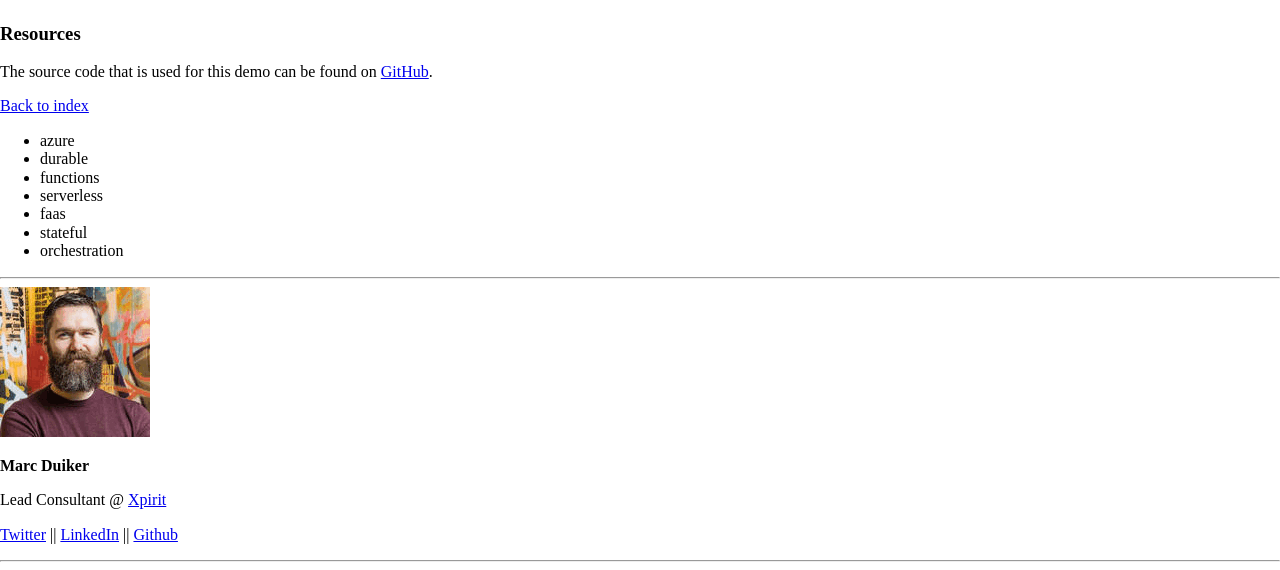
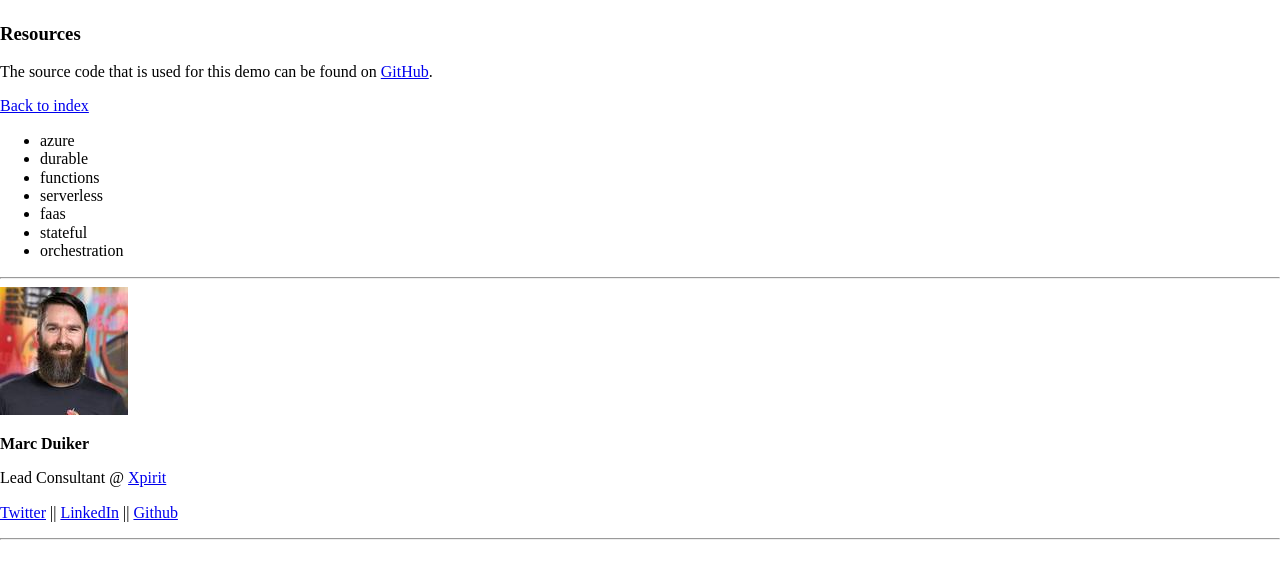
Before and after one commit to marcduiker/marcduiker.github.io, a Jekyll site: the page built from _posts/2018-03-06-durable-functions-youtube-part3.md, in a window 1280 px wide. Shown: the part 701-1271 px from the top of the page. Built offline with Jekyll 4.4.1, drawn with Linux system fonts in a browser that asks for light colours; nearby versions of some CDN libraries; after the commit the page ends 1249 px from its top, so only the background shows below that.

Commit message:
Updated profile image/icons

```diff
--- a/_includes/footer.html
+++ b/_includes/footer.html
@@ -6,7 +6,7 @@
     </div>
     <div class="row">
       <div class="one-half column">
-        <img src="{{ site.url }}/assets/MarcDuiker100px.png" alt="Marc Duiker profile">
+        <img src="{{ site.url }}/assets/MarcDuiker128px.jpg" alt="Marc Duiker profile">
       </div>
       <div class="one-half column">
         <p>
```
Also changed, not shown: assets/MarcDuiker100px.jpg (deleted), assets/MarcDuiker100px.png (deleted), assets/MarcDuiker128px.jpg (added), assets/icons/favicon-128.png, assets/icons/favicon-16.png (added), assets/icons/favicon-192.png, assets/icons/favicon-256.png, assets/icons/favicon-512.png, assets/icons/favicon.ico.
